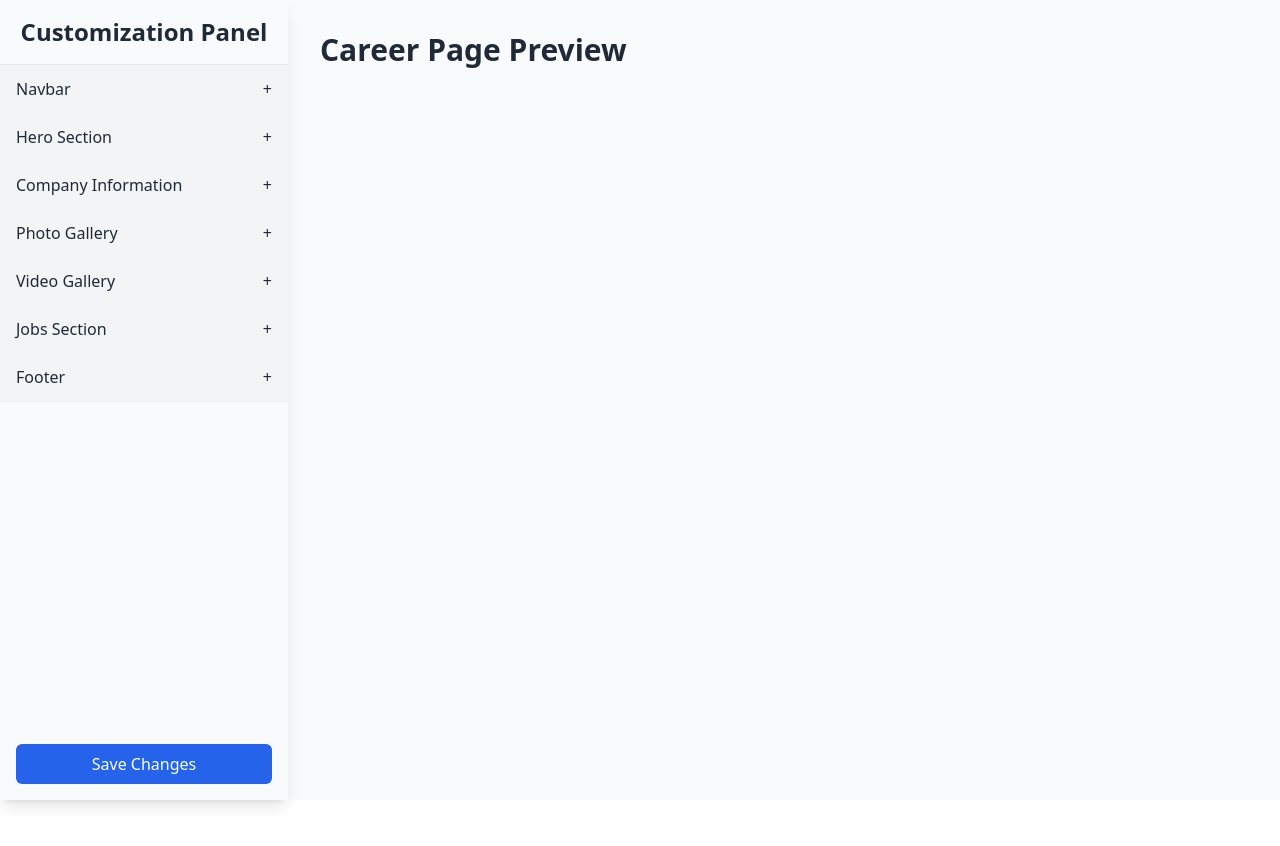
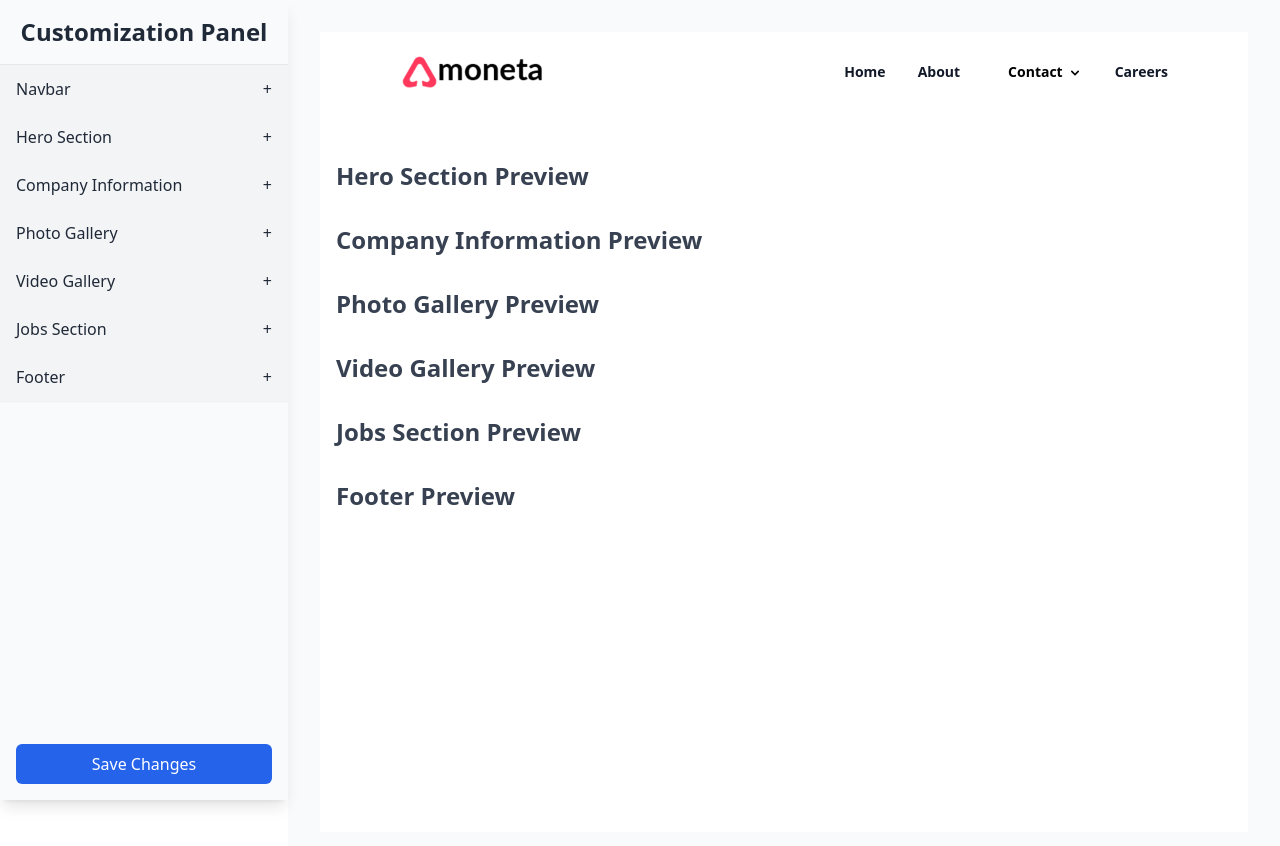
Before and after one commit to zafar-m3n/CustomCareerPage, a React (Vite) app: page / in a window 1280 px wide. Shown: the top 846 px of the page. Before the commit the page ends 800 px from the top, so only its background shows below. Built offline with nearby package versions, Linux system fonts and the light colour scheme.

Commit message:
Navbar Preview

```diff
--- a/src/App.jsx
+++ b/src/App.jsx
@@ -1,5 +1,6 @@
 import React, { useState } from "react";
 import Sidebar from "./components/Sidebar";
+import Preview from "./components/Preview";
 
 const App = () => {
   const [sections, setSections] = useState([
@@ -26,9 +27,10 @@ const App = () => {
     <div className="flex">
       <Sidebar sections={sections} onSectionToggle={handleSectionToggle} />
       <div className="ml-72 p-8 w-full bg-gray-50 min-h-screen">
-        <h1 className="text-3xl font-bold mb-8 text-gray-800">
+        {/* <h1 className="text-3xl font-bold mb-8 text-gray-800">
           Career Page Preview
-        </h1>
+        </h1> */}
+        <Preview />
       </div>
     </div>
   );
--- /dev/null
+++ b/src/components/Navbar.jsx
@@ -0,0 +1,127 @@
+import React, { useState } from "react";
+import logo from "../assets/logo.png"; // Assuming logo.png is in the assets folder
+
+const Navbar = () => {
+  const [isOpen, setIsOpen] = useState(false);
+  const [isDropdownOpen, setIsDropdownOpen] = useState(false);
+
+  const toggleNavbar = () => {
+    setIsOpen(!isOpen);
+  };
+
+  const toggleDropdown = () => {
+    setIsDropdownOpen(!isDropdownOpen);
+  };
+
+  const headerConfig = {
+    bgColor: "#ffffff",
+    textColor: "#000000",
+    logo: logo,
+    menus: [
+      { name: "Home", link: "#" },
+      { name: "About", link: "#" },
+      {
+        name: "Contact",
+        subMenu: [
+          { name: "Email Us", link: "#" },
+          { name: "Call Us", link: "#" },
+        ],
+      },
+      { name: "Careers", link: "#" },
+    ],
+  };
+
+  return (
+    <div
+      className="w-full"
+      style={{
+        backgroundColor: headerConfig.bgColor,
+        color: headerConfig.textColor,
+      }}
+    >
+      <div className="flex flex-col max-w-screen-xl px-4 mx-auto md:items-center md:justify-between md:flex-row md:px-16">
+        <div className="p-4 flex flex-row items-center justify-between">
+          <a href="#">
+            <img src={headerConfig.logo} className="h-12" alt="Logo" />
+          </a>
+          <button
+            className="md:hidden rounded-lg focus:outline-none focus:shadow-outline"
+            onClick={toggleNavbar}
+          >
+            <svg fill="currentColor" viewBox="0 0 20 20" className="w-6 h-6">
+              {!isOpen ? (
+                <path
+                  fillRule="evenodd"
+                  d="M3 5a1 1 0 011-1h12a1 1 0 110 2H4a1 1 0 01-1-1zM3 10a1 1 0 011-1h12a1 1 0 110 2H4a1 1 0 01-1-1zM9 15a1 1 0 011-1h6a1 1 0 110 2h-6a1 1 0 01-1-1z"
+                  clipRule="evenodd"
+                />
+              ) : (
+                <path
+                  fillRule="evenodd"
+                  d="M4.293 4.293a1 1 0 011.414 0L10 8.586l4.293-4.293a1 1 0 111.414 1.414L11.414 10l4.293 4.293a1 1 0 01-1.414 1.414L10 11.414l-4.293 4.293a1 1 0 01-1.414-1.414L8.586 10 4.293 5.707a1 1 0 010-1.414z"
+                  clipRule="evenodd"
+                />
+              )}
+            </svg>
+          </button>
+        </div>
+        <nav
+          className={`flex-col flex-grow pb-4 md:pb-0 md:flex md:justify-end md:flex-row ${
+            isOpen ? "flex" : "hidden"
+          }`}
+        >
+          {headerConfig.menus.map((menu, index) =>
+            menu.subMenu ? (
+              <div key={index} className="relative">
+                <button
+                  onClick={toggleDropdown}
+                  className="flex flex-row items-center w-full px-4 py-2 mt-2 text-sm font-semibold text-left bg-transparent rounded-lg space-x-1 md:w-auto md:inline md:mt-0 md:ml-4 focus:outline-none focus:shadow-outline"
+                >
+                  <span>{menu.name}</span>
+                  <svg
+                    fill="currentColor"
+                    viewBox="0 0 20 20"
+                    className={`inline w-4 h-4 transition-transform duration-200 transform ${
+                      isDropdownOpen ? "rotate-180" : "rotate-0"
+                    }`}
+                  >
+                    <path
+                      fillRule="evenodd"
+                      d="M5.293 7.293a1 1 0 011.414 0L10 10.586l3.293-3.293a1 1 0 111.414 1.414l-4 4a1 1 0 01-1.414 0l-4-4a1 1 0 010-1.414z"
+                      clipRule="evenodd"
+                    />
+                  </svg>
+                </button>
+                {isDropdownOpen && (
+                  <div className="absolute right-0 w-full mt-2 origin-top-right rounded-md shadow-lg md:w-48 z-10 text-black">
+                    <div className="px-2 py-2 rounded-md shadow">
+                      {menu.subMenu.map((subMenu, subIndex) => (
+                        <a
+                          key={subIndex}
+                          className="block px-4 py-2 text-sm font-semibold text-black rounded-lg hover:bg-gray-300 focus:outline-none focus:shadow-outline"
+                          href={subMenu.link}
+                        >
+                          {subMenu.name}
+                        </a>
+                      ))}
+                    </div>
+                  </div>
+                )}
+              </div>
+            ) : (
+              <a
+                key={index}
+                className="px-4 py-2 mt-2 text-sm font-semibold text-gray-900 bg-transparent rounded-lg md:mt-0 hover:text-gray-900 focus:outline-none focus:shadow-outline"
+                href={menu.link}
+              >
+                {menu.name}
+              </a>
+            )
+          )}
+        </nav>
+      </div>
+    </div>
+  );
+};
+
+export default Navbar;
--- /dev/null
+++ b/src/components/Preview.jsx
@@ -0,0 +1,53 @@
+import React from "react";
+import Navbar from "./Navbar"; // Assuming this is where your Navbar component is located
+
+const Preview = () => {
+  return (
+    <div className="w-full bg-white min-h-screen">
+      <Navbar />
+      <div className="p-4">
+        <div className="my-8">
+          <h2 className="text-2xl font-bold text-gray-700">
+            Hero Section Preview
+          </h2>
+          {/* Placeholder for Hero Section */}
+        </div>
+
+        <div className="my-8">
+          <h2 className="text-2xl font-bold text-gray-700">
+            Company Information Preview
+          </h2>
+          {/* Placeholder for Company Information */}
+        </div>
+
+        <div className="my-8">
+          <h2 className="text-2xl font-bold text-gray-700">
+            Photo Gallery Preview
+          </h2>
+          {/* Placeholder for Photo Gallery */}
+        </div>
+
+        <div className="my-8">
+          <h2 className="text-2xl font-bold text-gray-700">
+            Video Gallery Preview
+          </h2>
+          {/* Placeholder for Video Gallery */}
+        </div>
+
+        <div className="my-8">
+          <h2 className="text-2xl font-bold text-gray-700">
+            Jobs Section Preview
+          </h2>
+          {/* Placeholder for Jobs Section */}
+        </div>
+
+        <div className="my-8">
+          <h2 className="text-2xl font-bold text-gray-700">Footer Preview</h2>
+          {/* Placeholder for Footer */}
+        </div>
+      </div>
+    </div>
+  );
+};
+
+export default Preview;
```
